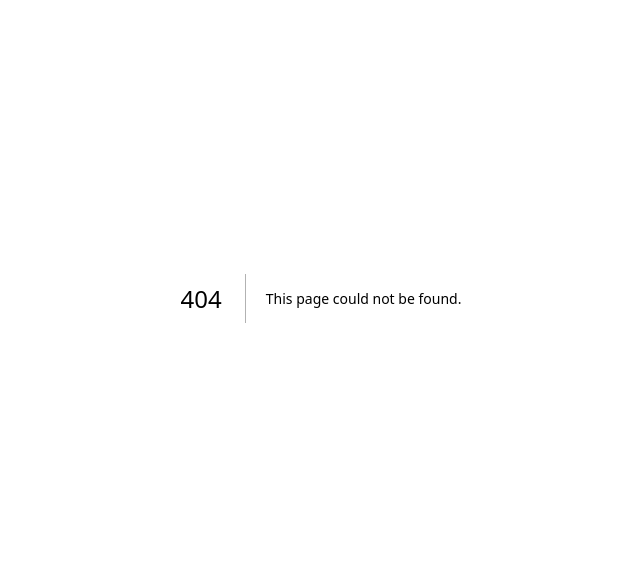
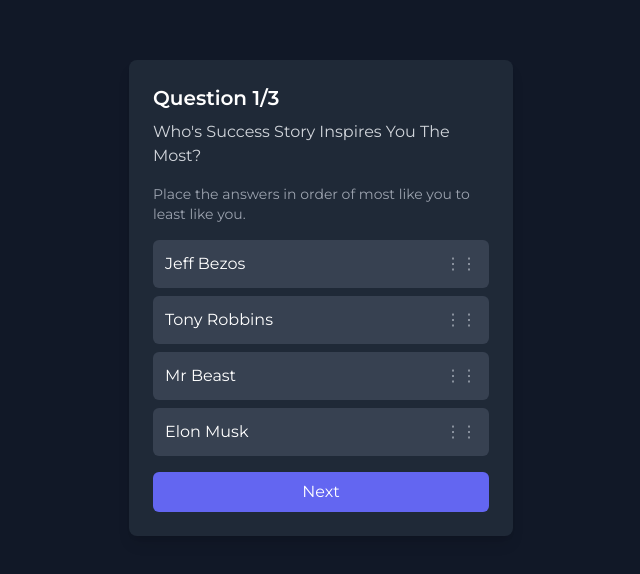
Before and after one commit to richardagaya/landingpage, a Next.js app: page /Quiz in a window 1280 px wide. Before the commit this address had no page. Shown: the part 102-676 px from the top of the page, without its empty margins (319-959 px from the left). Built offline with nearby package versions, Linux system fonts and the light colour scheme.

Commit message:
quiz new

```diff
--- /dev/null
+++ b/pages/Quiz.tsx
@@ -0,0 +1,169 @@
+"use client";
+import {
+  DndContext,
+  closestCenter,
+  PointerSensor,
+  useSensor,
+  useSensors,
+  DragEndEvent,
+} from "@dnd-kit/core";
+import {
+  arrayMove,
+  SortableContext,
+  verticalListSortingStrategy,
+  useSortable,
+} from "@dnd-kit/sortable";
+import { CSS } from "@dnd-kit/utilities";
+import { useState } from "react";
+
+type Answer = {
+  id: string;
+  text: string;
+};
+
+const questions = [
+  {
+    questionText: "Who's Success Story Inspires You The Most?",
+    answers: [
+      { id: "1", text: "Jeff Bezos" },
+      { id: "2", text: "Tony Robbins" },
+      { id: "3", text: "Mr Beast" },
+      { id: "4", text: "Elon Musk" },
+    ],
+  },
+  {
+    questionText:
+      "It takes 1000 hours to gain financial freedom in any skill. Which of these industries do you have the most experience in?",
+    answers: [
+      { id: "6", text: "Ecommerce" },
+      { id: "7", text: "Sales" },
+      { id: "8", text: "Content creation" },
+      { id: "9", text: "Software development" },
+      { id: "10", text: "Trading" },
+    ],
+  },
+  {
+    questionText: "Which industry would you be most excited to gain skill in?",
+    answers: [
+      { id: "11", text: "Ecommerce" },
+      { id: "12", text: "Sales" },
+      { id: "13", text: "Content Creation" },
+      { id: "14", text: "Software development" },
+      { id: "15", text: "Trading" },
+    ],
+  },
+];
+
+const validCombinations = [
+  ["Trading", "Software development"],
+  ["Sales", "Content Creation"],
+  ["Sales", "Hackathon"],
+  ["Sales", "Ecommerce"],
+  ["Sales", "Trading"],
+  ["Content Creation", "Hackathon"],
+  ["Content Creation", "Ecommerce"],
+  ["Content Creation", "Trading"],
+  ["Hackathon", "Ecommerce"],
+  ["Hackathon", "Trading"],
+  ["Ecommerce", "Trading"],
+];
+
+const Quiz = () => {
+  const [currentQuestion, setCurrentQuestion] = useState(0);
+  const [items, setItems] = useState<Answer[]>(questions[currentQuestion].answers);
+  const [errorMessage, setErrorMessage] = useState("");
+
+  const sensors = useSensors(
+    useSensor(PointerSensor, {
+      activationConstraint: {
+        distance: 5,
+      },
+    })
+  );
+
+  const handleDragEnd = ({ active, over }: DragEndEvent) => {
+    if (active.id !== over?.id) {
+      setItems((prev) => {
+        const oldIndex = prev.findIndex((item) => item.id === active.id);
+        const newIndex = prev.findIndex((item) => item.id === over?.id);
+        return arrayMove(prev, oldIndex, newIndex);
+      });
+    }
+  };
+
+  const goToNextQuestion = () => {
+    if (currentQuestion === 2) {
+      const selectedCombination = items.slice(0, 2).map((item) => item.text);
+      const isValidCombination = validCombinations.some(
+        (combo) =>
+          combo[0] === selectedCombination[0] && combo[1] === selectedCombination[1]
+      );
+
+      if (isValidCombination) {
+        setErrorMessage("");
+        alert("Proceeding to the next set of questions.");
+        // Replace with logic to move to the next step
+      } else {
+        setErrorMessage("Please align your top answers to proceed.");
+      }
+    } else {
+      setCurrentQuestion(currentQuestion + 1);
+      setItems(questions[currentQuestion + 1].answers);
+    }
+  };
+
+  return (
+    <div className="min-h-screen flex items-center justify-center bg-gray-900">
+      <div className="w-96 bg-gray-800 text-white p-6 rounded-lg shadow-lg">
+        <h2 className="text-xl font-semibold mb-2">Question {currentQuestion + 1}/3</h2>
+        <p className="mb-4 text-gray-300">{questions[currentQuestion].questionText}</p>
+        <p className="mb-4 text-sm text-gray-400">
+          Place the answers in order of most like you to least like you.
+        </p>
+
+        <DndContext sensors={sensors} collisionDetection={closestCenter} onDragEnd={handleDragEnd}>
+          <SortableContext items={items.map((item) => item.id)} strategy={verticalListSortingStrategy}>
+            <div className="space-y-2">
+              {items.map((item) => (
+                <SortableItem key={item.id} id={item.id} text={item.text} />
+              ))}
+            </div>
+          </SortableContext>
+        </DndContext>
+
+        {errorMessage && <p className="text-red-500 mt-4">{errorMessage}</p>}
+
+        <button
+          className="mt-4 w-full bg-indigo-500 hover:bg-indigo-600 text-white py-2 rounded-md"
+          onClick={goToNextQuestion}
+        >
+          {currentQuestion === 2 ? "Submit" : "Next"}
+        </button>
+      </div>
+    </div>
+  );
+};
+
+const SortableItem = ({ id, text }: { id: string; text: string }) => {
+  const { attributes, listeners, setNodeRef, transform, transition } = useSortable({ id });
+
+  const style = {
+    transform: CSS.Transform.toString(transform),
+    transition,
+  };
+
+  return (
+    <div
+      ref={setNodeRef}
+      style={style}
+      {...attributes}
+      {...listeners}
+      className="bg-gray-700 p-3 rounded-md flex justify-between items-center"
+    >
+      <span>{text}</span>
+      <span className="text-gray-400 cursor-move">⋮⋮</span>
+    </div>
+  );
+};
+
+export default Quiz;
```
